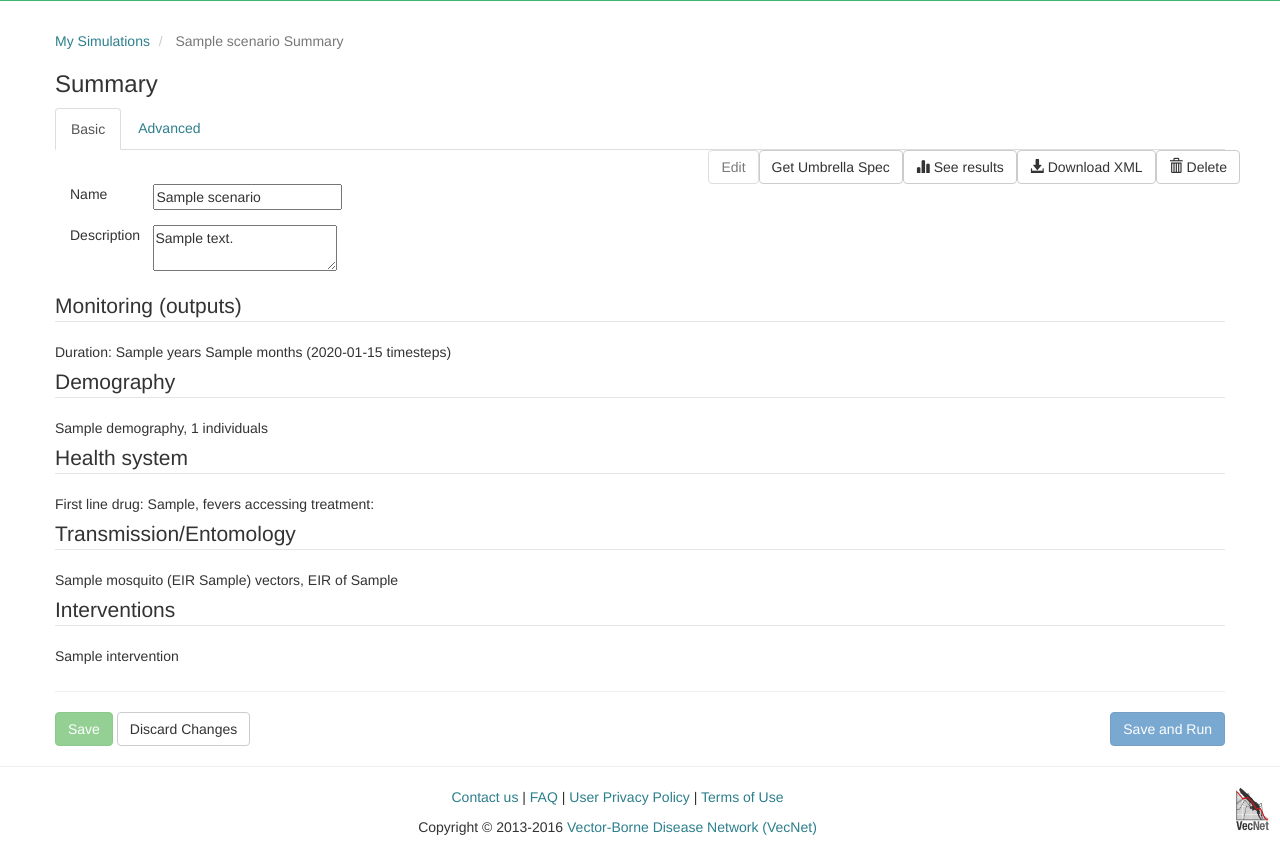
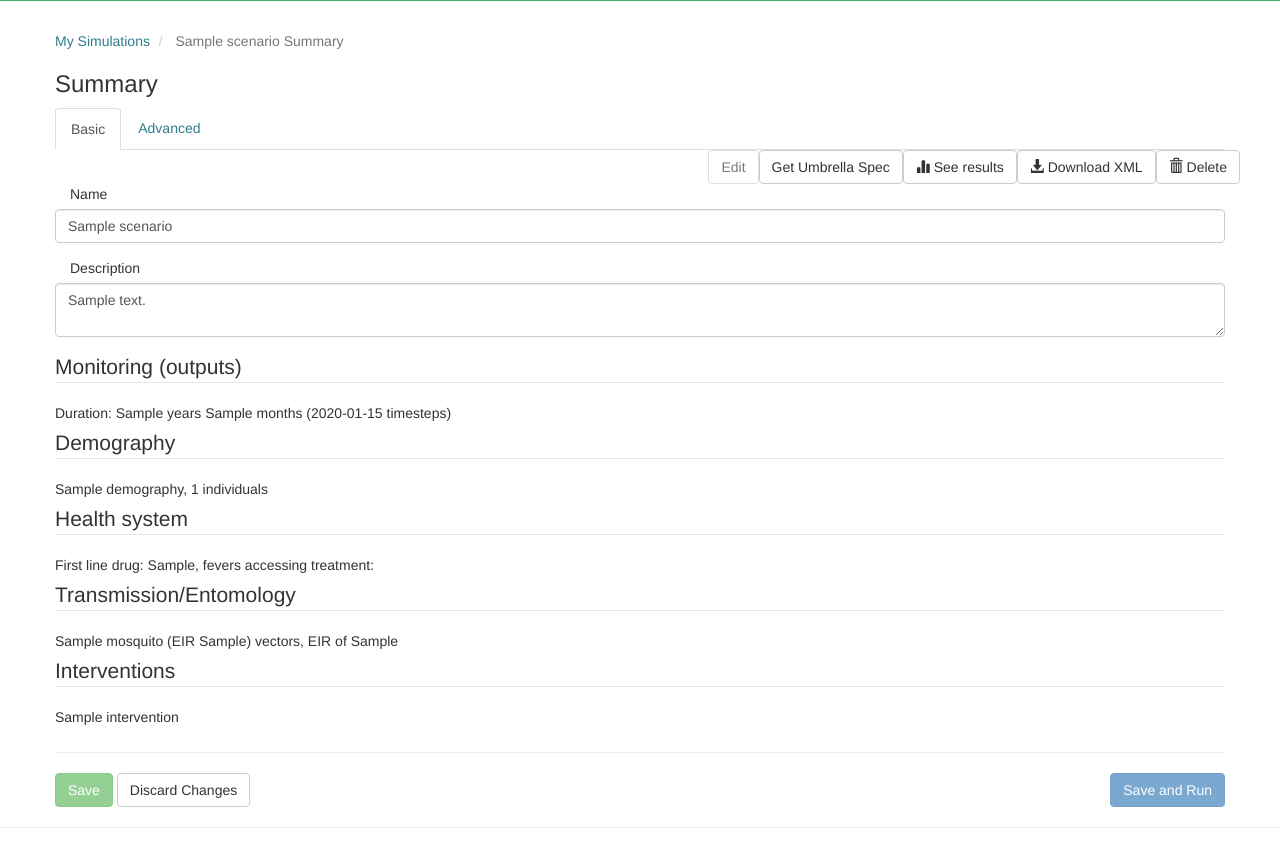
Before and after one commit to vecnet/om, a Django app: template website/apps/ts_om/templates/ts_om/summary.html in a window 1280 px wide. Shown: the part 239-1086 px from the top of the page. Run offline with Django 3.2, Linux system fonts and the light colour scheme; the template is opened without the code that fills it: most values are stand-ins (such as "Sample title", 1, 10 or a date in 2020); some libraries are stand-ins or nearby versions.

Commit message:
Minor update of summary page to bootstrap-v3 styling.

```diff
--- a/website/apps/ts_om/templates/ts_om/summary.html
+++ b/website/apps/ts_om/templates/ts_om/summary.html
@@ -88,11 +88,11 @@
                 <form action="" method="POST">{% csrf_token %}
                     <div class="form-group">
                         <label class="col-sm-1 control-label" for="name">Name</label>
-                        <input class="text" id="name" name="name" placeholder="Name" value="{{ scenario.name }}"/>
+                        <input class="form-control text" id="name" name="name" placeholder="Name" value="{{ scenario.name }}"/>
                     </div>
                     <div class="form-group">
                         <label class="col-sm-1 control-label" for="desc">Description</label>
-                        <textarea id="desc" name="desc" placeholder="Description"
+                        <textarea class="form-control" id="desc" name="desc" placeholder="Description"
                                   {% if deleted %}disabled{% endif %}>{{ desc }}</textarea>
                     </div>
                     <fieldset>
```
